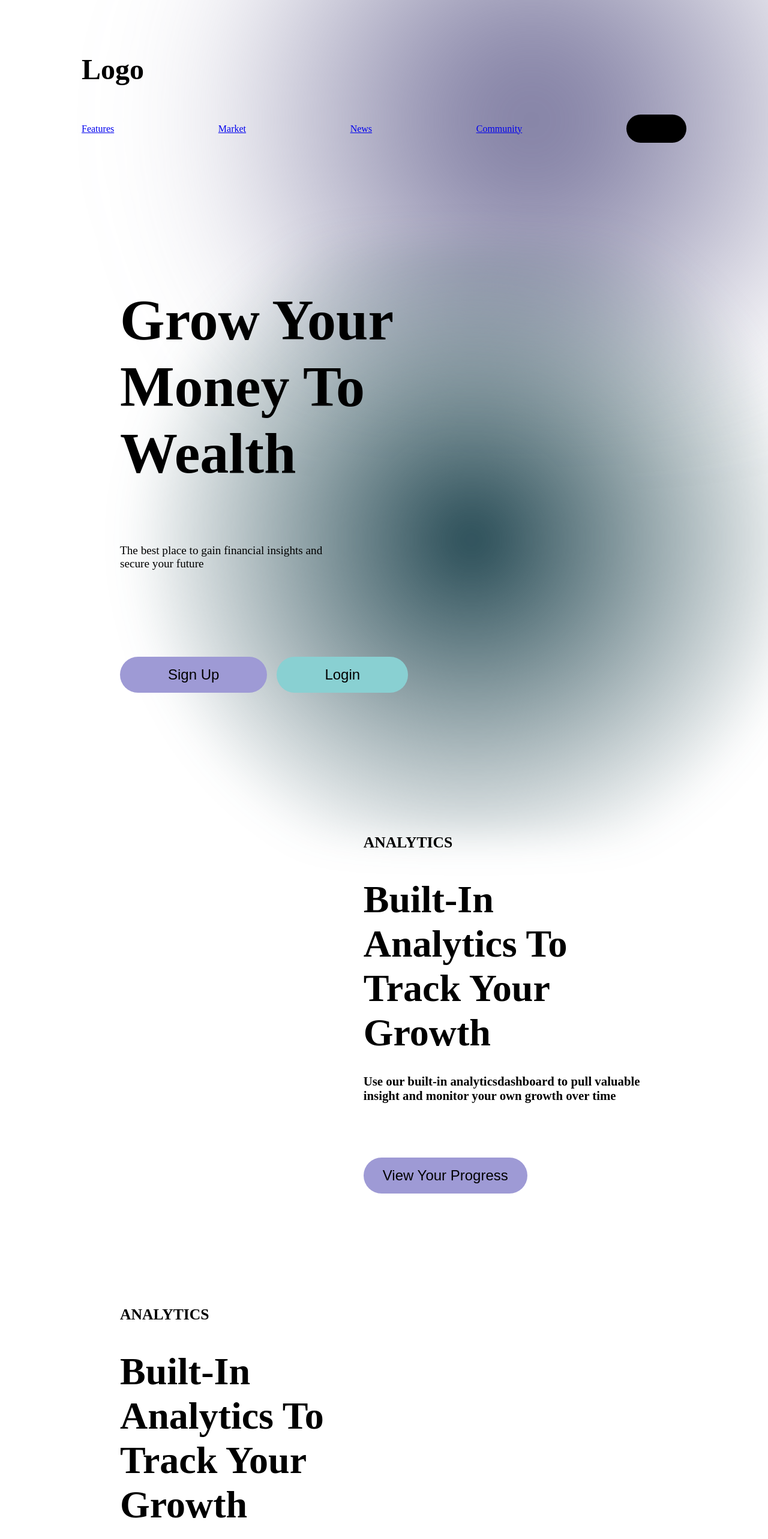
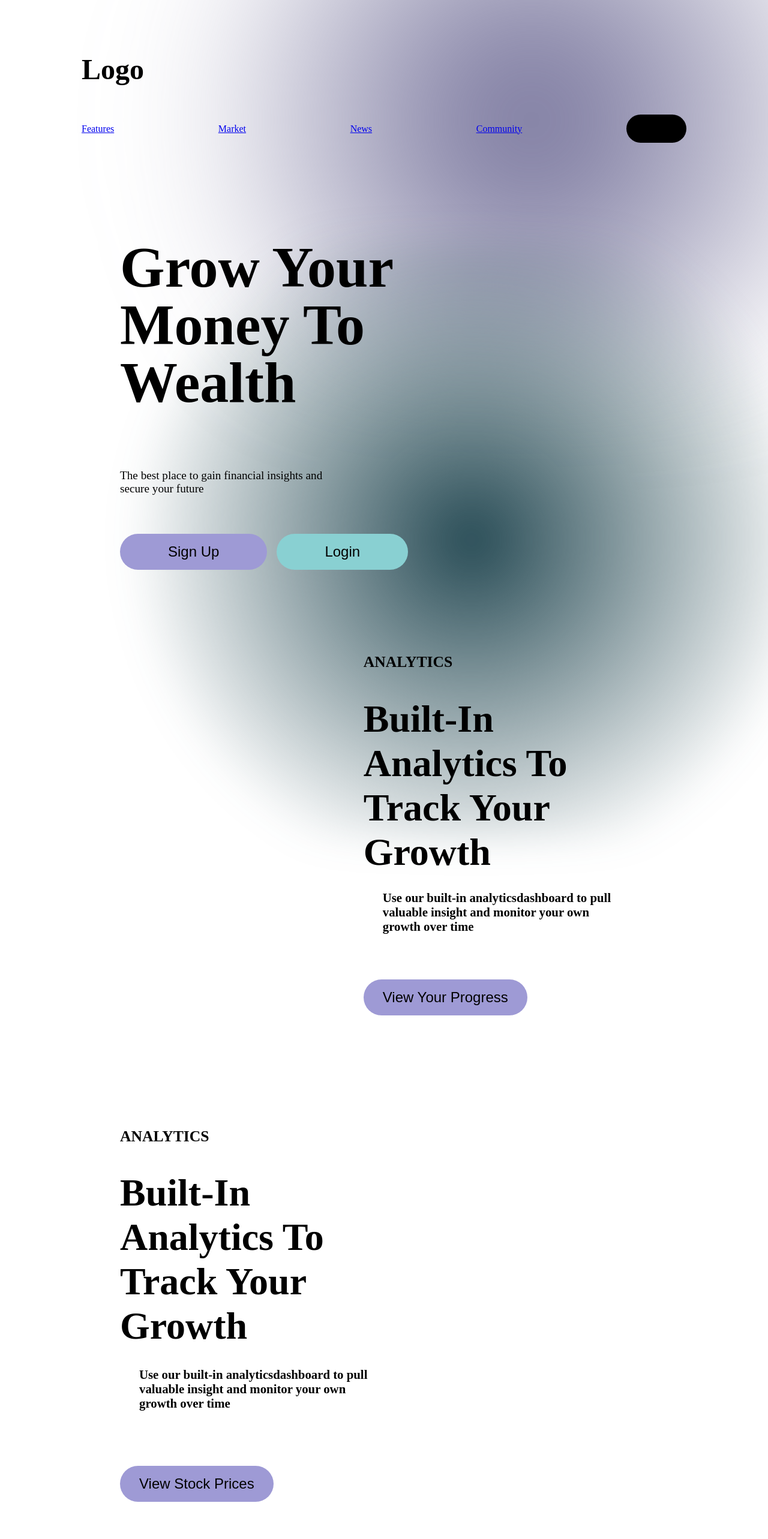
Before and after one commit to inioluwa241/InvestNaija, a Next.js app: page / in a window 1280 px wide. Shown: the top 2566 px of the page at 60% size. Built offline with nearby package versions, Linux system fonts and the light colour scheme.

Commit message:
second commit

```diff
--- a/src/app/Component/Feature.js
+++ b/src/app/Component/Feature.js
@@ -19,7 +19,7 @@ function Feature(props) {
       >
         {props.title}
       </h2>
-      <p>{props.text}</p>
+      <p style={{ margin: "0 3.5rem" }}>{props.text}</p>
     </div>
   );
 }
--- a/src/app/Component/Hero.js
+++ b/src/app/Component/Hero.js
@@ -7,9 +7,18 @@ function Hero() {
   return (
     <section style={{ padding: "2rem 8rem" }}>
       <NavBar />
-      <section style={{ padding: "9rem 4rem", display: "flex" }}>
+      <section style={{ padding: "4rem 4rem", display: "flex" }}>
         <div>
-          <h1 style={{ fontSize: "6rem", maxWidth: "60%", letterSpacing: "0" }}>
+          <h1
+            style={{
+              fontSize: "6rem",
+              maxWidth: "60%",
+              letterSpacing: "0",
+              lineHeight: "1",
+              display: "flex",
+              alignSelf: "center",
+            }}
+          >
             Grow Your Money To Wealth
           </h1>
           <p
@@ -22,7 +31,7 @@ function Hero() {
             The best place to gain financial insights and secure your future
           </p>
           <div
-            style={{ display: "flex", gap: "1rem", margin: "9rem 0 3rem 0" }}
+            style={{ display: "flex", gap: "1rem", margin: "4rem 0 2rem 0" }}
           >
             <Button
               content="Sign Up"
@@ -50,12 +59,18 @@ function Hero() {
             style={{
               textTransform: "capitalize",
               fontSize: "4rem",
-              margin: "1rem 0 2rem 0",
+              margin: "1rem 0",
             }}
           >
             Built-in analytics to track your growth
           </h1>
-          <h4 style={{ fontSize: "1.3rem", maxWidth: "30rem" }}>
+          <h4
+            style={{
+              fontSize: "1.3rem",
+              maxWidth: "25rem",
+              marginLeft: "2rem",
+            }}
+          >
             Use our built-in analyticsdashboard to pull valuable insight and
             monitor your own growth over time
           </h4>
@@ -64,14 +79,14 @@ function Hero() {
               background: "#9e9ad5",
               fontSize: "1.5rem",
               padding: "1rem 2rem",
-              marginTop: "4rem",
+              marginTop: "3rem",
             }}
             content="View Your Progress"
           />
         </div>
       </section>
 
-      {/* CHECK OUR STOCK PRICING */}
+      {/* CHECK OUR STOCK PRICES */}
       <section
         style={{ display: "flex", padding: "0 4rem ", marginTop: "9rem" }}
       >
@@ -88,7 +103,13 @@ function Hero() {
           >
             Built-in analytics to track your growth
           </h1>
-          <h4 style={{ fontSize: "1.3rem", maxWidth: "30rem" }}>
+          <h4
+            style={{
+              fontSize: "1.3rem",
+              maxWidth: "25rem",
+              marginLeft: "2rem",
+            }}
+          >
             Use our built-in analyticsdashboard to pull valuable insight and
             monitor your own growth over time
           </h4>
@@ -99,7 +120,7 @@ function Hero() {
               padding: "1rem 2rem",
               marginTop: "4rem",
             }}
-            content="View Stock Pricing"
+            content="View Stock Prices"
           />
         </div>
         <div style={{ width: "60rem" }}></div>
@@ -133,15 +154,11 @@ function Hero() {
           />
           <Feature
             title="learning modules"
-            text={` Beginner friendly lessons on Financial concepts and terminolgies. ${(
-              <br />
-            )}Financial literacy contents tailored to nigerian context`}
+            text={` Beginner friendly lessons on Financial concepts and terminolgies. Financial literacy contents tailored to nigerian context`}
           />
           <Feature
             title="glossary and definitions"
-            text={`Definitions of financial terms for broader scope of knowlegde, ${(
-              <br />
-            )} Searchable words for self paced learning `}
+            text={`Definitions of financial terms for broader scope of knowlegde, Searchable words for self paced learning `}
           />
         </div>
         <Button
```
